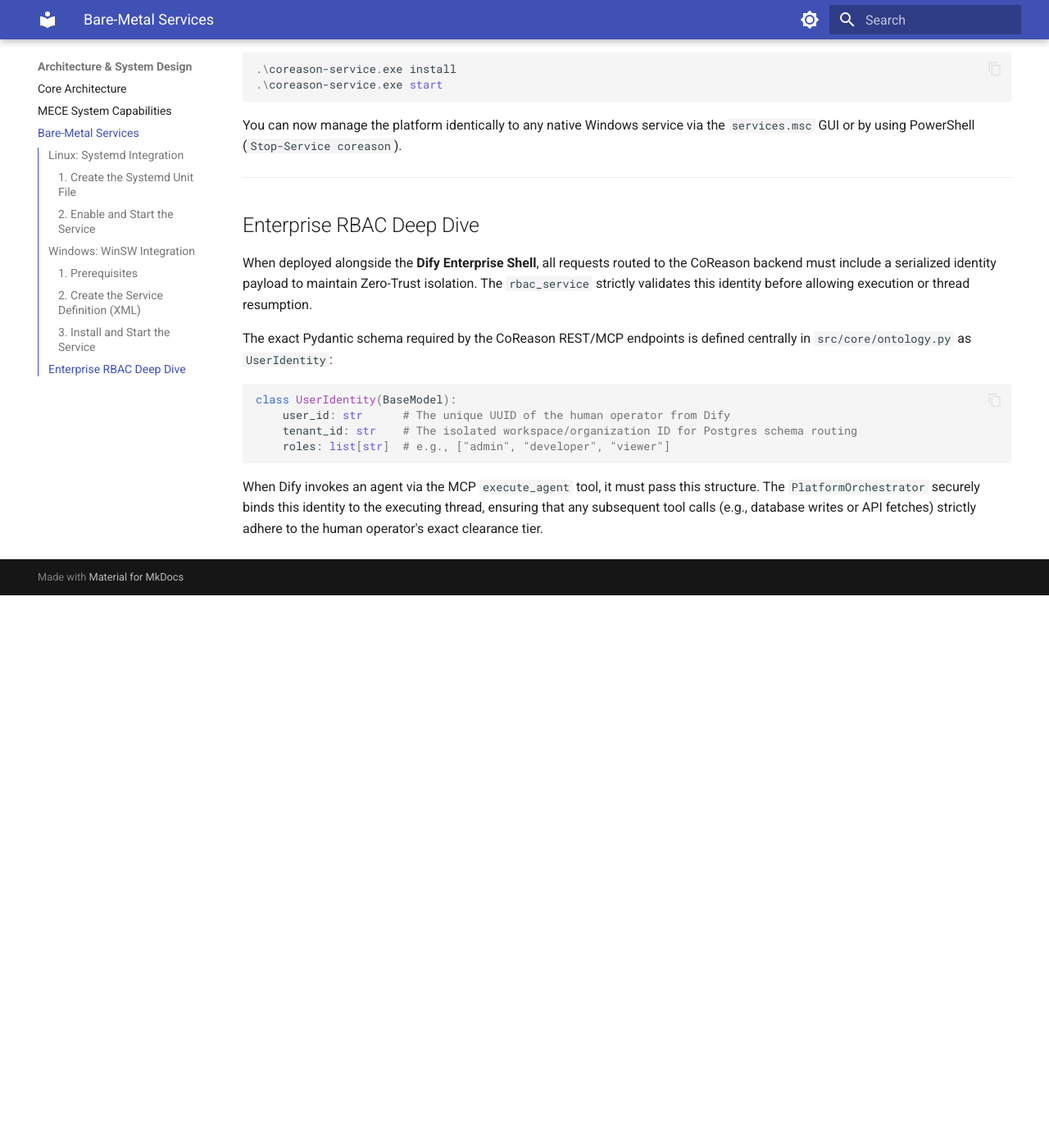
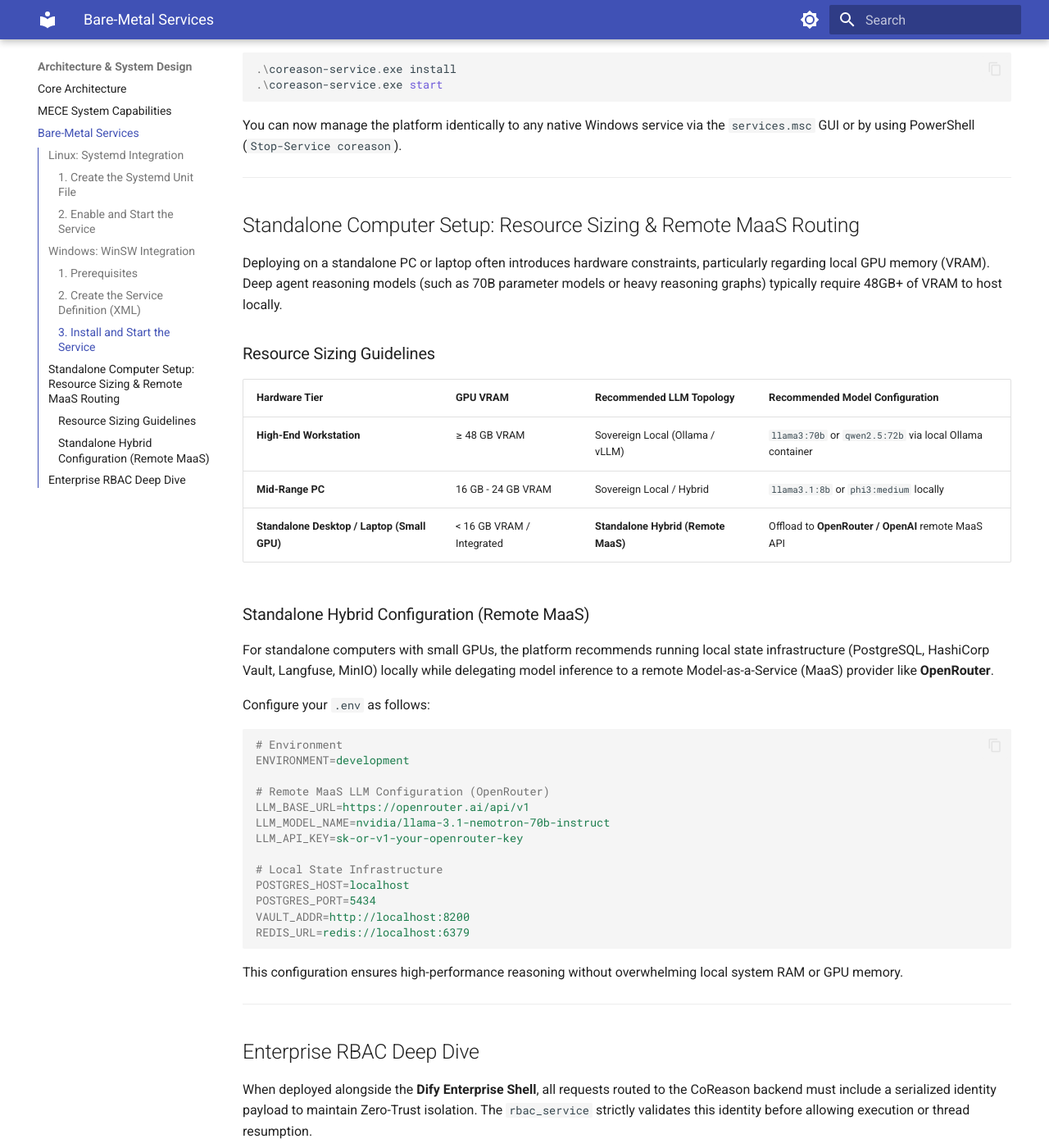
Before and after one commit to CoReason-AI/coreason-workspace-env, an MkDocs documentation site: the page built from docs/services.md, in a window 1280 px wide and 1400 px high, scrolled down 2351 px. Shown: the whole window at 82% size. Built offline with MkDocs 1.6.1 and Material for MkDocs 9.7.7, drawn with Linux system fonts in a browser that asks for light colours; before the commit the page ends 3077 px from its top, so only the background shows below that.

Commit message:
docs: add standalone workstation setup and remote MaaS settings

````diff
--- a/docs/getting_started.md
+++ b/docs/getting_started.md
@@ -45,11 +45,22 @@
 
 ### Starting the Services (Topologies)
 
-The CoReason platform supports three deployment topologies depending on your needs:
+The CoReason platform supports deployment topologies tailored for various infrastructure scale requirements:
 
-1. **Local Only**: A fully localized Docker Compose stack including local LLM inference (Ollama) and local S3-compatible storage (MinIO).
-2. **Hybrid**: A Docker Compose stack for core infrastructure (Postgres, Vault) but relies on Cloud API endpoints for LLMs (OpenAI, OpenRouter) and S3 via `.env`.
-3. **Cloud Only**: Production-ready deployments to Enterprise Kubernetes (EKS/AKS) using Terraform, OpenTofu, or Helm.
+1. **Local Only (Fully Sovereign)**: A fully localized Docker Compose stack including local LLM inference (Ollama) and local S3-compatible storage (MinIO). Best for workstation PCs equipped with high-VRAM GPUs capable of hosting local models natively.
+2. **Standalone Hybrid (Recommended for Small GPUs / Desktop PCs)**: Runs core state infrastructure (Postgres, Vault, Langfuse, MinIO) locally via Docker Compose, while offloading LLM inference to remote Model-as-a-Service (MaaS) providers such as OpenRouter or OpenAI via `.env`. This pattern is ideal for desktop/laptop PCs where local GPU memory (<16GB VRAM) is insufficient for hosting large reasoning models.
+3. **Native Bare-Metal (Python + Remote MaaS)**: Runs the Python backend directly on the host OS (`uv run coreason`) connecting to external/remote services and cloud MaaS LLM endpoints without running containers locally.
+4. **Cloud Only**: Production-ready enterprise deployments to Kubernetes (EKS/AKS/GKE) using Terraform, OpenTofu, or Helm.
+
+> [!TIP]
+> **Standalone Workstation Setup (Small GPU / OpenRouter MaaS):**
+> If you are running on a Windows or Linux PC with a small GPU, configure `.env` to route LLM inference to a remote MaaS provider like OpenRouter:
+> ```ini
+> LLM_BASE_URL=https://openrouter.ai/api/v1
+> LLM_MODEL_NAME=nvidia/llama-3.1-nemotron-70b-instruct
+> LLM_API_KEY=sk-or-v1-your-openrouter-key
+> ```
+> For detailed OS service setup (systemd / WinSW) on standalone PCs, see the [Standalone Services Guide](services.md#standalone-computer-setup-resource-sizing--remote-maas-routing).
 
 > [!NOTE]
 > For the exact CLI commands and detailed steps to run the **Local Only** or **Hybrid** topologies, please refer to the [Developer Guide](developer_guide.md#3-local-development-topologies).
--- a/docs/services.md
+++ b/docs/services.md
@@ -104,6 +104,44 @@
 
 ---
 
+## Standalone Computer Setup: Resource Sizing & Remote MaaS Routing
+
+Deploying on a standalone PC or laptop often introduces hardware constraints, particularly regarding local GPU memory (VRAM). Deep agent reasoning models (such as 70B parameter models or heavy reasoning graphs) typically require 48GB+ of VRAM to host locally.
+
+### Resource Sizing Guidelines
+
+| Hardware Tier | GPU VRAM | Recommended LLM Topology | Recommended Model Configuration |
+|---|---|---|---|
+| **High-End Workstation** | ≥ 48 GB VRAM | Sovereign Local (Ollama / vLLM) | `llama3:70b` or `qwen2.5:72b` via local Ollama container |
+| **Mid-Range PC** | 16 GB - 24 GB VRAM | Sovereign Local / Hybrid | `llama3.1:8b` or `phi3:medium` locally |
+| **Standalone Desktop / Laptop (Small GPU)** | < 16 GB VRAM / Integrated | **Standalone Hybrid (Remote MaaS)** | Offload to **OpenRouter / OpenAI** remote MaaS API |
+
+### Standalone Hybrid Configuration (Remote MaaS)
+
+For standalone computers with small GPUs, the platform recommends running local state infrastructure (PostgreSQL, HashiCorp Vault, Langfuse, MinIO) locally while delegating model inference to a remote Model-as-a-Service (MaaS) provider like **OpenRouter**.
+
+Configure your `.env` as follows:
+
+```ini
+# Environment
+ENVIRONMENT=development
+
+# Remote MaaS LLM Configuration (OpenRouter)
+LLM_BASE_URL=https://openrouter.ai/api/v1
+LLM_MODEL_NAME=nvidia/llama-3.1-nemotron-70b-instruct
+LLM_API_KEY=sk-or-v1-your-openrouter-key
+
+# Local State Infrastructure
+POSTGRES_HOST=localhost
+POSTGRES_PORT=5434
+VAULT_ADDR=http://localhost:8200
+REDIS_URL=redis://localhost:6379
+```
+
+This configuration ensures high-performance reasoning without overwhelming local system RAM or GPU memory.
+
+---
+
 ## Enterprise RBAC Deep Dive
 
 When deployed alongside the **Dify Enterprise Shell**, all requests routed to the CoReason backend must include a serialized identity payload to maintain Zero-Trust isolation. The `rbac_service` strictly validates this identity before allowing execution or thread resumption.
````
Also changed, not shown: docker-compose.standalone.yaml (+4 -5 lines).
